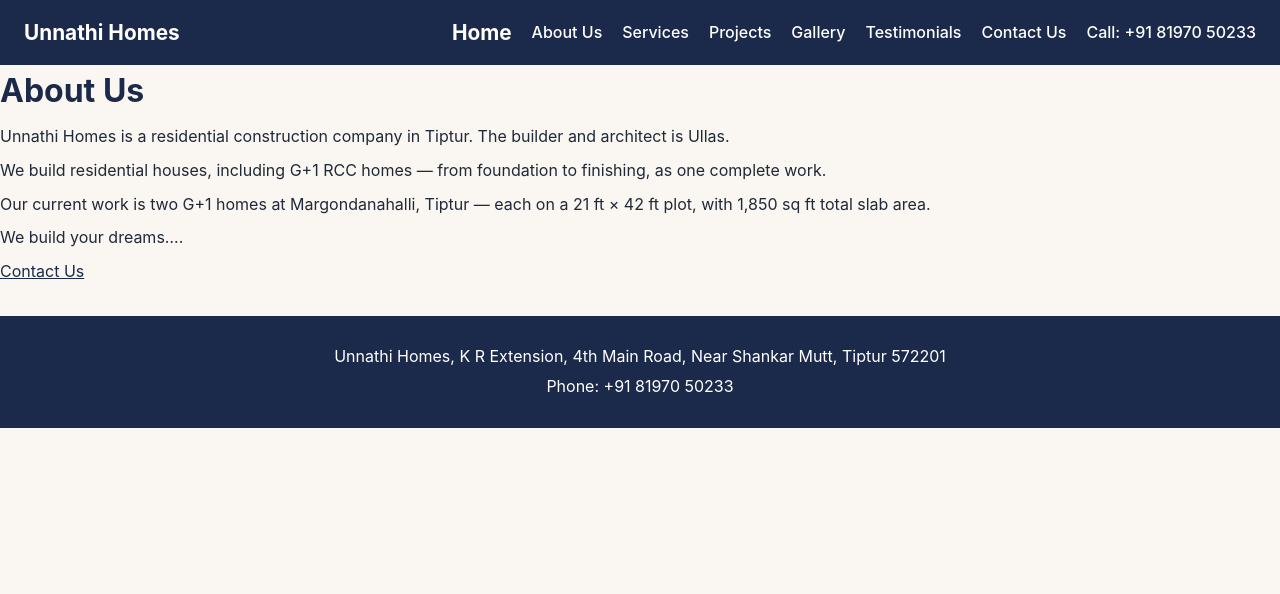
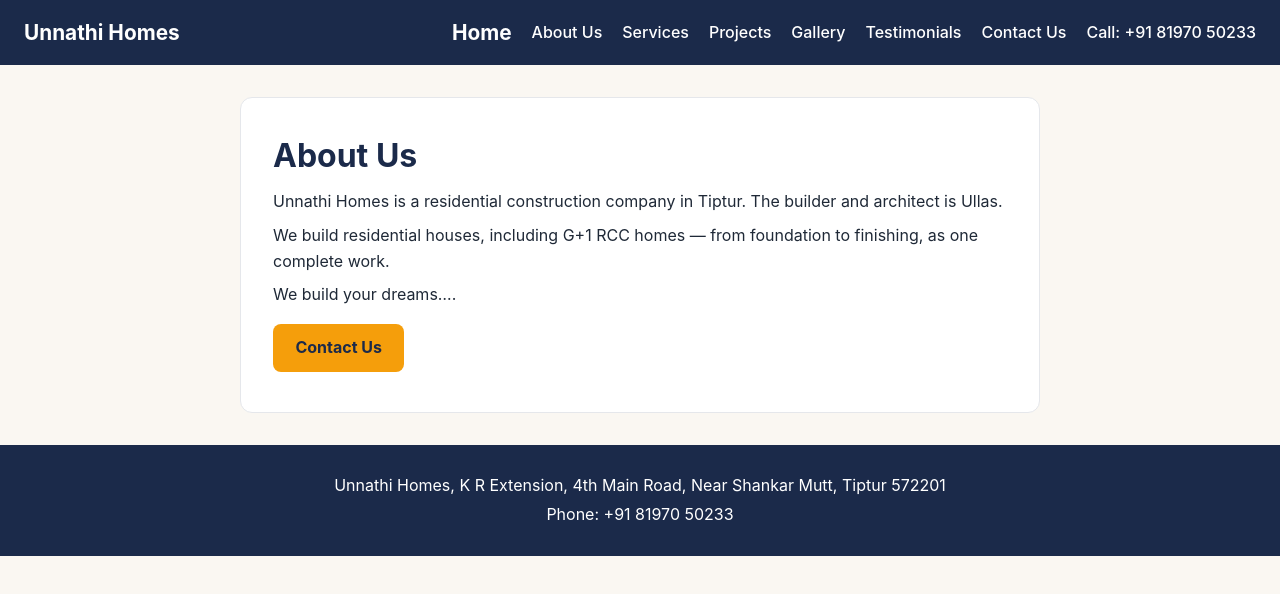
Before and after one commit to ullas2007/unnathi-homes, a React (Vite) app: page /about in a window 1280 px wide. Shown: the top 594 px of the page. Built offline with nearby package versions, Linux system fonts and the light colour scheme.

Commit message:
About page: white card format, remove current work paragraph, Contact Us as a button

```diff
--- a/src/App.css
+++ b/src/App.css
@@ -261,3 +261,13 @@ footer p {
   align-items: center;
   gap: 0.5rem 1.25rem;
 }
+
+/* About card */
+.about-card {
+  background: #ffffff;
+  border: 1px solid #e5e7eb;
+  border-radius: 12px;
+  padding: 2rem;
+  max-width: 800px;
+  margin: 2rem auto;
+}
--- a/src/pages/About.jsx
+++ b/src/pages/About.jsx
@@ -3,6 +3,7 @@ import { Link } from "react-router-dom";
 function About() {
   return (
     <div>
+      <section className="about-card">
         <h1>About Us</h1>
         <p>
           Unnathi Homes is a residential construction company in Tiptur.
@@ -12,12 +13,9 @@ function About() {
           We build residential houses, including G+1 RCC homes — from
           foundation to finishing, as one complete work.
         </p>
-      <p>
-        Our current work is two G+1 homes at Margondanahalli, Tiptur —
-        each on a 21 ft × 42 ft plot, with 1,850 sq ft total slab area.
-      </p>
         <p>We build your dreams….</p>
-      <Link to="/contact">Contact Us</Link>
+        <Link to="/contact" className="btn">Contact Us</Link>
+      </section>
     </div>
   );
 }
```
Lines whose indentation alone changed are shown as unchanged.
